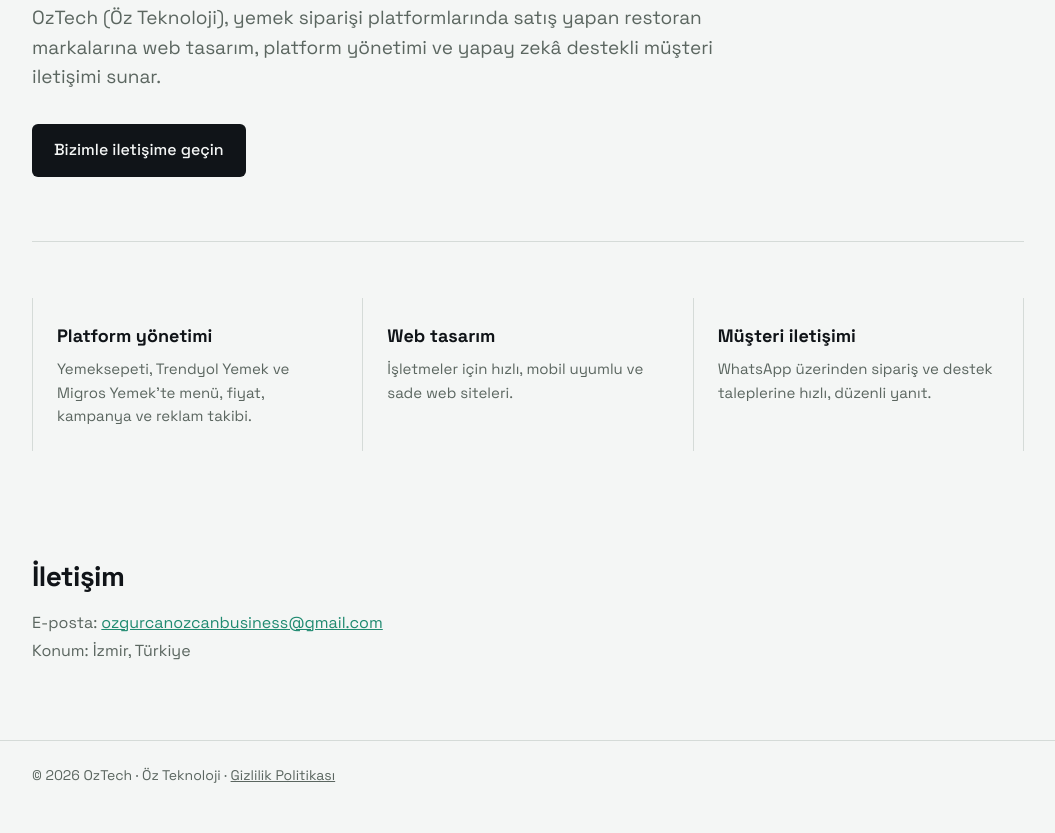
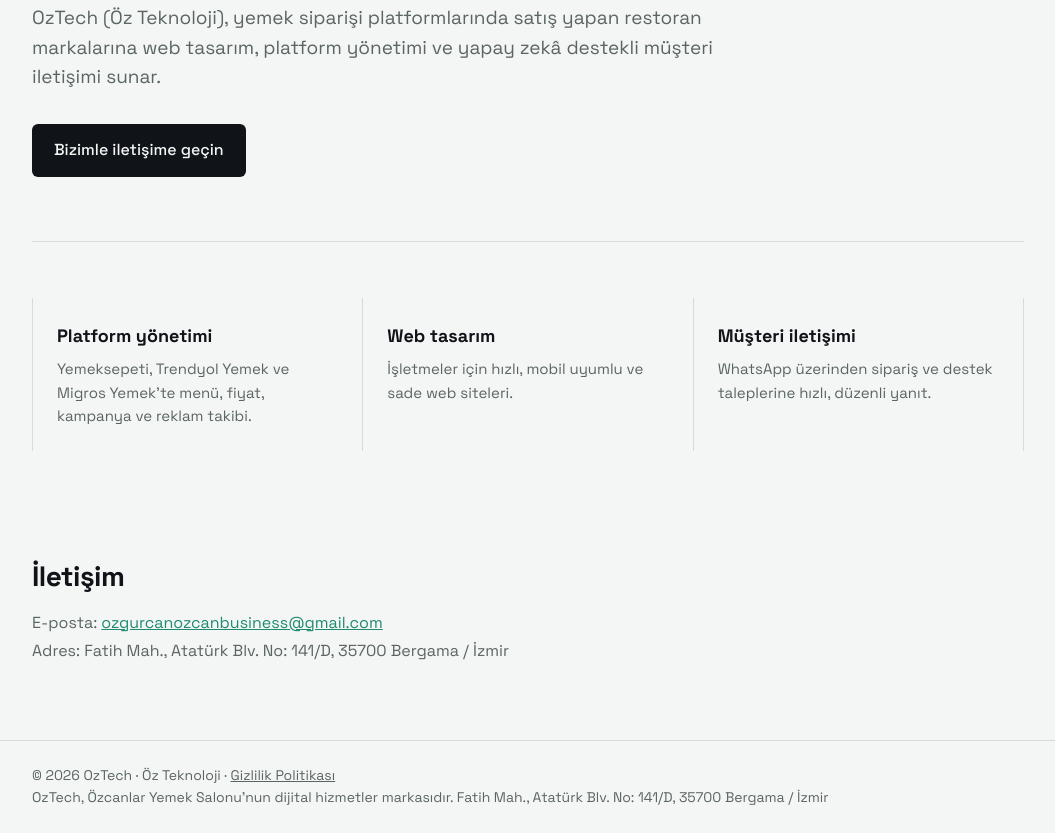
Before and after one commit to ortakseo/oztech, a plain HTML site: page index.html in a window 1280 px wide. Shown: the part 313-1146 px from the top of the page, without its empty margins (112-1167 px from the left). Before the commit the page ends 1124 px from the top, so only its background shows below. Drawn offline with Linux system fonts and the light colour scheme.

Commit message:
Add legal business name and address

```diff
--- a/index.html
+++ b/index.html
@@ -55,9 +55,9 @@
   <section id="iletisim" class="contact">
     <h2>İletişim</h2>
     <p>E-posta: <a href="mailto:ozgurcanozcanbusiness@gmail.com">ozgurcanozcanbusiness@gmail.com</a></p>
-    <p>Konum: İzmir, Türkiye</p>
+    <p>Adres: Fatih Mah., Atatürk Blv. No: 141/D, 35700 Bergama / İzmir</p>
   </section>
 </div>
-<footer><div class="wrap">© 2026 OzTech · Öz Teknoloji · <a href="gizlilik.html">Gizlilik Politikası</a></div></footer>
+<footer><div class="wrap">© 2026 OzTech · Öz Teknoloji · <a href="gizlilik.html">Gizlilik Politikası</a><br>OzTech, Özcanlar Yemek Salonu'nun dijital hizmetler markasıdır. Fatih Mah., Atatürk Blv. No: 141/D, 35700 Bergama / İzmir</div></footer>
 </body>
 </html>
```
Also changed, not shown: gizlilik.html (+2 -1 lines).
